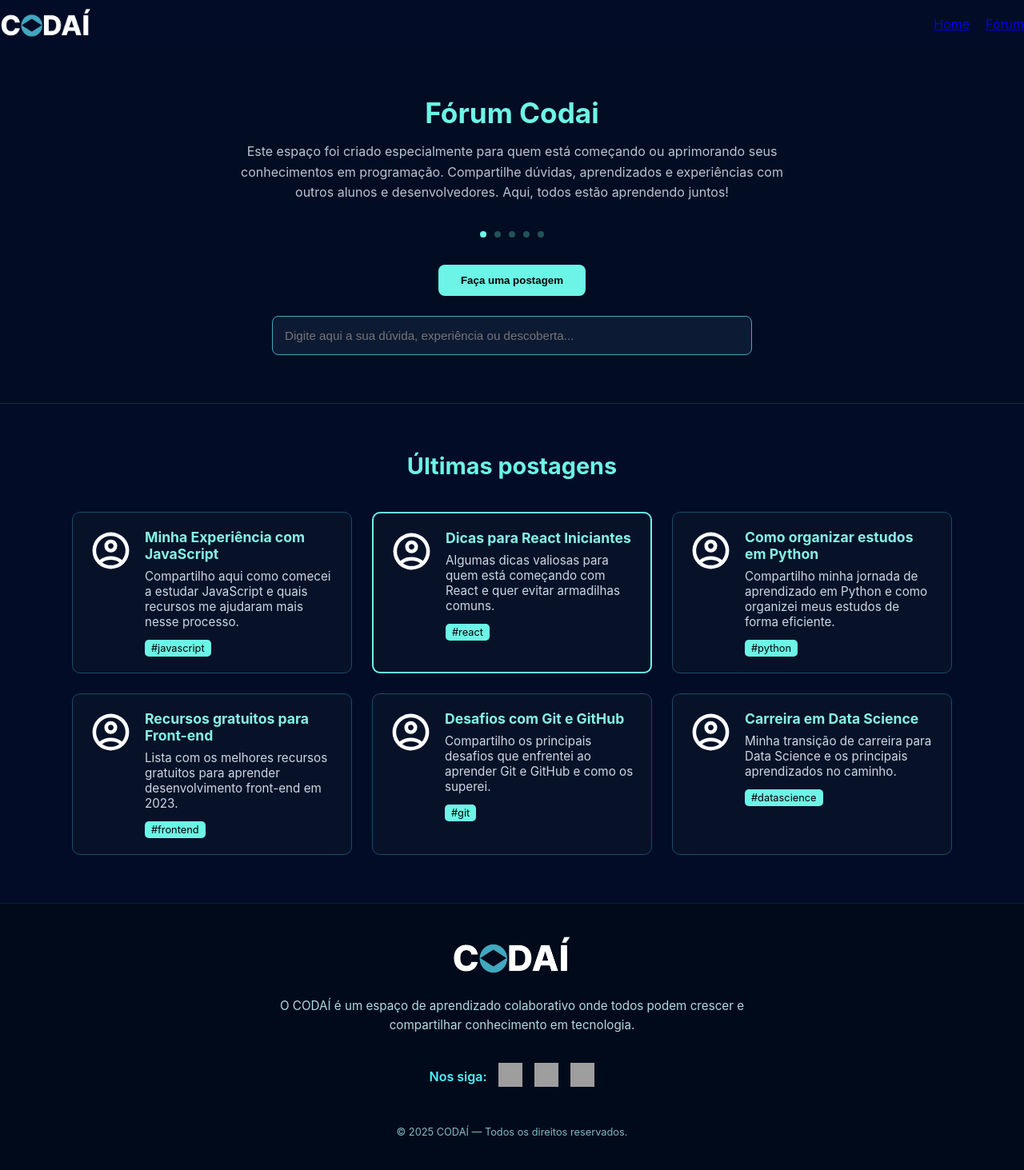
After one commit to Marllonv/CODAI, a Flask app: page /forum in a window 1280 px wide. The commit adds this page. Shown: the whole page at 80% size. Run offline with Flask 3, Linux system fonts and the light colour scheme; grey boxes are pictures that could not be loaded.

Commit message:
Add main blueprint and implement forum page with routing and styles

```diff
--- a/app.py
+++ b/app.py
@@ -2,6 +2,7 @@ from flask import Flask, render_template
 from models.users import db, User
 from extensions import login_manager
 from routes.auth import auth_bp
+from routes.main import main_bp
 # from routes.users import users_bp
 
 def create_app():
@@ -18,6 +19,7 @@ def create_app():
         return User.query.get(int(user_id))
 
     app.register_blueprint(auth_bp)
+    app.register_blueprint(main_bp)
     # app.register_blueprint(users_bp)
 
     with app.app_context():
--- /dev/null
+++ b/routes/main/__init__.py
@@ -0,0 +1,5 @@
+from flask import Blueprint
+
+main_bp = Blueprint('main', __name__, template_folder='templates')
+
+from . import routes
--- /dev/null
+++ b/static/css/forum.css
@@ -0,0 +1,329 @@
+/* ======== GLOBAL ======== */
+body.forum-body {
+  background-color: #010e27;
+  color: #fff;
+  font-family: 'Segoe UI', Tahoma, Geneva, Verdana, sans-serif;
+  margin: 0;
+  padding: 0;
+  line-height: 1.6;
+  overflow-x: hidden;
+  width: 100vw;
+}
+
+/* Remove qualquer margem de container geral */
+html, body, main {
+  margin: 0;
+  padding: 0;
+  width: 100%;
+  max-width: 100%;
+  box-sizing: border-box;
+}
+
+/* ======== HEADER ======== */
+.forum-header {
+  background-color: #031330;
+  padding: 15px 2%;
+  border-bottom: 1px solid #0e223f;
+  width: 100%;
+  box-sizing: border-box;
+}
+
+.header-flex {
+  display: flex;
+  justify-content: space-between;
+  align-items: center;
+  width: 100%;
+}
+
+.forum-logo {
+  height: 35px;
+}
+
+.forum-nav {
+  display: flex;
+  align-items: center;
+  gap: 25px;
+}
+
+.forum-nav a {
+  color: #fff;
+  text-decoration: none;
+  font-weight: 500;
+  transition: 0.3s;
+  padding: 5px 0;
+  position: relative;
+}
+
+.forum-nav a.active,
+.forum-nav a:hover {
+  color: #6cf5e6;
+}
+
+.forum-nav a.active::after {
+  content: '';
+  position: absolute;
+  bottom: -5px;
+  left: 0;
+  width: 100%;
+  height: 2px;
+  background-color: #6cf5e6;
+}
+
+.forum-user img {
+  border-radius: 50%;
+  width: 35px;
+  height: 35px;
+}
+
+/* ======== HERO ======== */
+.forum-hero {
+  text-align: center;
+  padding: 60px 2%;
+  background-color: #020c22;
+  border-bottom: 1px solid #132743;
+  width: 100%;
+  box-sizing: border-box;
+}
+
+.forum-hero h1 {
+  color: #6cf5e6;
+  font-size: 2.2rem;
+  margin-bottom: 15px;
+}
+
+.forum-hero p {
+  color: #b8c5d3;
+  max-width: 700px;
+  margin: 0 auto 30px;
+  line-height: 1.6;
+  font-size: 1rem;
+}
+
+.forum-dots {
+  margin: 20px 0;
+}
+
+.forum-dots span {
+  display: inline-block;
+  width: 8px;
+  height: 8px;
+  margin: 5px;
+  background-color: #6cf5e6;
+  border-radius: 50%;
+  opacity: 0.3;
+}
+
+.forum-dots span:first-child {
+  opacity: 1;
+}
+
+.forum-btn {
+  display: block;
+  margin: 25px auto;
+  padding: 12px 28px;
+  background-color: #6cf5e6;
+  border: none;
+  color: #000;
+  font-weight: 600;
+  border-radius: 8px;
+  cursor: pointer;
+  transition: 0.3s;
+}
+
+.forum-btn:hover {
+  background-color: #a8fff4;
+  transform: translateY(-2px);
+}
+
+.forum-input {
+  width: 100%;
+  max-width: 600px;
+  padding: 15px;
+  border-radius: 8px;
+  border: 1px solid #41a8bf;
+  background-color: #0d1a33;
+  color: #fff;
+  font-size: 0.95rem;
+  margin: 10px auto 0;
+  display: block;
+  box-sizing: border-box;
+}
+
+/* ======== POSTS ======== */
+.forum-posts {
+  padding: 60px 2%;
+  box-sizing: border-box;
+  width: 100%;
+}
+
+.forum-posts h2 {
+  text-align: center;
+  color: #6cf5e6;
+  font-size: 1.8rem;
+  margin-bottom: 40px;
+}
+
+.forum-grid {
+  display: grid;
+  grid-template-columns: repeat(auto-fill, minmax(340px, 1fr));
+  gap: 25px;
+  width: 100%;
+  max-width: 1100px;
+  margin: 0 auto;
+  box-sizing: border-box;
+}
+
+.forum-card {
+  background-color: #071229;
+  border: 1px solid #1b4b68;
+  border-radius: 10px;
+  padding: 20px;
+  display: flex;
+  gap: 15px;
+  transition: 0.3s;
+}
+
+.forum-card:hover {
+  transform: translateY(-4px);
+  box-shadow: 0 0 15px rgba(108, 245, 230, 0.3);
+}
+
+.forum-card img {
+  border-radius: 50%;
+  height: 55px;
+  width: 55px;
+  flex-shrink: 0;
+}
+
+.forum-card-content {
+  flex: 1;
+}
+
+.forum-card h3 {
+  color: #85f2e7;
+  font-size: 1.1rem;
+  margin-bottom: 8px;
+}
+
+.forum-card p {
+  color: #cdd8e4;
+  font-size: 0.95rem;
+  margin-bottom: 8px;
+}
+
+.forum-tag {
+  background-color: #6cf5e6;
+  color: #000;
+  padding: 3px 8px;
+  border-radius: 5px;
+  font-size: 0.8rem;
+  display: inline-block;
+  margin-top: 5px;
+}
+
+.highlight {
+  border: 2px solid #6cf5e6;
+}
+
+/* ==== FOOTER CODAÍ ==== */
+footer {
+  background-color: #010a1a;
+  color: #e0f7fa;
+  padding: 40px 0;
+  display: flex;
+  flex-direction: column;
+  align-items: center;
+  justify-content: center;
+  text-align: center;
+  border-top: 1px solid rgba(0, 255, 255, 0.1);
+}
+
+footer .footer-content {
+  max-width: 1100px;
+  width: 100%;
+  display: flex;
+  flex-direction: column;
+  align-items: center;
+  gap: 20px;
+}
+
+footer .logo-footer img {
+  width: 150px;
+}
+
+footer p {
+  font-size: 0.95rem;
+  color: #b3dbe2;
+  margin: 0;
+  line-height: 1.6;
+  max-width: 600px;
+}
+
+footer .social-section {
+  display: flex;
+  align-items: center;
+  gap: 15px;
+  margin-top: 15px;
+}
+
+footer .social-section span {
+  font-weight: 600;
+  color: #4ff3ff;
+}
+
+footer .social-section a img {
+  width: 30px;
+  height: 30px;
+  transition: transform 0.3s ease, filter 0.3s ease;
+}
+
+footer .social-section a img:hover {
+  transform: scale(1.15);
+  filter: brightness(1.3);
+}
+
+footer .copyright {
+  margin-top: 25px;
+  font-size: 0.8rem;
+  color: #85b9c1;
+}
+
+/* ======== RESPONSIVO ======== */
+@media (max-width: 768px) {
+  .forum-grid {
+    grid-template-columns: 1fr;
+  }
+
+  .footer-grid {
+    flex-direction: column;
+    align-items: center;
+    text-align: center;
+  }
+
+  .forum-nav {
+    gap: 15px;
+  }
+
+  .header-flex {
+    flex-direction: column;
+    gap: 15px;
+  }
+}
+
+@media (max-width: 480px) {
+  .forum-hero {
+    padding: 40px 15px;
+  }
+
+  .forum-posts {
+    padding: 30px 15px;
+  }
+
+  .forum-hero h1 {
+    font-size: 1.8rem;
+  }
+
+  .forum-posts h2 {
+    font-size: 1.5rem;
+  }
+}
--- a/static/css/style.css
+++ b/static/css/style.css
@@ -219,3 +219,76 @@
     text-align: center;
     margin-top: 10px;
 }
+
+/* ==== RODAPÉ ==== */
+
+.codai-rodape {
+    background-color: #010a1a;
+    color: #e0f7fa;
+    padding: 40px 0;
+    display: flex;
+    flex-direction: column;
+    align-items: center;
+    justify-content: center;
+    text-align: center;
+    border-top: 1px solid rgba(0, 255, 255, 0.1);
+}
+
+.codai-rodape-conteudo {
+    max-width: 1100px;
+    width: 100%;
+    display: flex;
+    flex-direction: column;
+    align-items: center;
+    gap: 20px;
+}
+
+.codai-rodape-logo img {
+    width: 150px;
+}
+
+.codai-rodape p {
+    font-size: 0.95rem;
+    color: #b3dbe2;
+    margin: 0;
+    line-height: 1.6;
+    max-width: 600px;
+}
+
+.codai-social-secao {
+    display: flex;
+    align-items: center;
+    gap: 15px;
+    margin-top: 15px;
+}
+
+.codai-social-secao span {
+    font-weight: 600;
+    color: #4ff3ff;
+}
+
+.codai-social-secao a img {
+    width: 30px;
+    height: 30px;
+    transition: transform 0.3s ease, filter 0.3s ease;
+}
+
+.codai-social-secao a img:hover {
+    transform: scale(1.15);
+    filter: brightness(1.3);
+}
+
+.codai-copyright {
+    margin-top: 25px;
+    font-size: 0.8rem;
+    color: #85b9c1;
+}
+
+/* RESPONSIVIDADE */
+@media (max-width: 768px) {
+    .codai-rodape-conteudo {
+        flex-direction: column;
+        align-items: center;
+        text-align: center;
+    }
+}
--- a/templates/base.html
+++ b/templates/base.html
@@ -15,14 +15,13 @@
     <header id="header-home">
         <img src="{{ url_for('static', filename='image/logo-nome.png') }}" alt="codaí-logo">
         <div class="buttons-header">
-           {# <!-- <a class="links-header" href="{{ url_for('index') }}">Home</a>
-            <a class="links-header" href="{{ url_for('blog') }}">Blog</a>
-            <a class="links-header" href="{{ url_for('forum') }}">Fórum</a>
+            <a class="links-header" href="{{ url_for('home') }}">Home</a>
+            <a class="links-header" href="{{ url_for('main.forum') }}">Fórum</a>
             {% if current_user.is_authenticated %}
                 <a href="{{ url_for('auth.perfil') }}">
                     <img src="{{ url_for('static', filename='image/account_circle_24dp_FFFFFF_FILL0_wght400_GRAD0_opsz24.svg') }}" alt="icone de perfil" id="icon-perfil">
                 </a>
-            {% endif %} -->#}
+            {% endif %}
         </div>
     </header>
 
@@ -30,8 +29,8 @@
         {% block content %}{% endblock %}
     </main>
 
-    <footer>
-        <!-- Adicione rodapé aqui -->
-    </footer>
+
+    {% include 'components/footer.html' %}
+
 </body>
 </html>
--- /dev/null
+++ b/templates/components/footer.html
@@ -0,0 +1,22 @@
+<footer class="codai-rodape">
+    <div class="codai-rodape-conteudo">
+        <div class="codai-rodape-logo">
+            <img src="/static/image/logo-nome.png" alt="Logo CODAÍ">
+        </div>
+
+        <p>
+            O CODAÍ é um espaço de aprendizado colaborativo onde todos podem crescer e compartilhar conhecimento em tecnologia.
+        </p>
+
+        <div class="codai-social-secao">
+            <span>Nos siga:</span>
+            <a href="#"><img src="/static/images/instagram.png" alt="Instagram"></a>
+            <a href="#"><img src="/static/images/github.png" alt="GitHub"></a>
+            <a href="#"><img src="/static/images/linkedin.png" alt="LinkedIn"></a>
+        </div>
+
+        <div class="codai-copyright">
+            © 2025 CODAÍ — Todos os direitos reservados.
+        </div>
+    </div>
+</footer>
--- /dev/null
+++ b/templates/forum.html
@@ -0,0 +1,92 @@
+{% extends 'base.html' %}
+
+{% block title %}Codaí - Home{% endblock %}
+{% block styles %}
+<link rel="stylesheet" href="{{ url_for('static', filename='css/forum.css') }}">
+{% endblock %}
+
+{% block content %}
+    <div class="forum-main">
+    <section class="forum-hero">
+      <h1>Fórum Codai</h1>
+      <p>
+        Este espaço foi criado especialmente para quem está começando ou aprimorando seus conhecimentos em programação.
+        Compartilhe dúvidas, aprendizados e experiências com outros alunos e desenvolvedores. Aqui, todos estão aprendendo juntos!
+      </p>
+
+      <!-- BARRA DE INDICADORES -->
+      <div class="forum-dots">
+        <span></span><span></span><span></span><span></span><span></span>
+      </div>
+
+      <button class="forum-btn">Faça uma postagem</button>
+      <input type="text" placeholder="Digite aqui a sua dúvida, experiência ou descoberta..." class="forum-input">
+    </section>
+
+    <!-- POSTAGENS -->
+    <section class="forum-posts">
+      <h2>Últimas postagens</h2>
+      <div class="forum-grid">
+        <!-- Post 1 -->
+        <div class="forum-card">
+          <img src="/static/image/account_circle_24dp_FFFFFF_FILL0_wght400_GRAD0_opsz24.svg" alt="Usuário">
+          <div class="forum-card-content">
+            <h3>Minha Experiência com JavaScript</h3>
+            <p>Compartilho aqui como comecei a estudar JavaScript e quais recursos me ajudaram mais nesse processo.</p>
+            <span class="forum-tag">#javascript</span>
+          </div>
+        </div>
+
+        <!-- Post 2 (Destaque) -->
+        <div class="forum-card highlight">
+          <img src="/static/image/account_circle_24dp_FFFFFF_FILL0_wght400_GRAD0_opsz24.svg" alt="Usuário">
+          <div class="forum-card-content">
+            <h3>Dicas para React Iniciantes</h3>
+            <p>Algumas dicas valiosas para quem está começando com React e quer evitar armadilhas comuns.</p>
+            <span class="forum-tag">#react</span>
+          </div>
+        </div>
+
+        <!-- Post 3 -->
+        <div class="forum-card">
+          <img src="/static/image/account_circle_24dp_FFFFFF_FILL0_wght400_GRAD0_opsz24.svg" alt="Usuário">
+          <div class="forum-card-content">
+            <h3>Como organizar estudos em Python</h3>
+            <p>Compartilho minha jornada de aprendizado em Python e como organizei meus estudos de forma eficiente.</p>
+            <span class="forum-tag">#python</span>
+          </div>
+        </div>
+
+        <!-- Post 4 -->
+        <div class="forum-card">
+          <img src="/static/image/account_circle_24dp_FFFFFF_FILL0_wght400_GRAD0_opsz24.svg" alt="Usuário">
+          <div class="forum-card-content">
+            <h3>Recursos gratuitos para Front-end</h3>
+            <p>Lista com os melhores recursos gratuitos para aprender desenvolvimento front-end em 2023.</p>
+            <span class="forum-tag">#frontend</span>
+          </div>
+        </div>
+
+        <!-- Post 5 -->
+        <div class="forum-card">
+          <img src="/static/image/account_circle_24dp_FFFFFF_FILL0_wght400_GRAD0_opsz24.svg" alt="Usuário">
+          <div class="forum-card-content">
+            <h3>Desafios com Git e GitHub</h3>
+            <p>Compartilho os principais desafios que enfrentei ao aprender Git e GitHub e como os superei.</p>
+            <span class="forum-tag">#git</span>
+          </div>
+        </div>
+
+        <!-- Post 6 -->
+        <div class="forum-card">
+          <img src="/static/image/account_circle_24dp_FFFFFF_FILL0_wght400_GRAD0_opsz24.svg" alt="Usuário">
+          <div class="forum-card-content">
+            <h3>Carreira em Data Science</h3>
+            <p>Minha transição de carreira para Data Science e os principais aprendizados no caminho.</p>
+            <span class="forum-tag">#datascience</span>
+          </div>
+        </div>
+      </div>
+    </section>
+  </div>
+{% endblock %}
--- /dev/null
+++ b/views/main.py
@@ -0,0 +1,13 @@
+from flask import render_template
+
+def home():
+    """Lógica para a página inicial."""
+    return render_template("home.html")
+
+def forum():
+    """Lógica para a página do fórum."""
+    return render_template("forum.html")
+
+def blog():
+    """Lógica para a página do blog."""
+    return render_template("blog.html")
```
Also changed, not shown: routes/main/routes.py (added, +17 -0 lines), routes/users.py (deleted).
